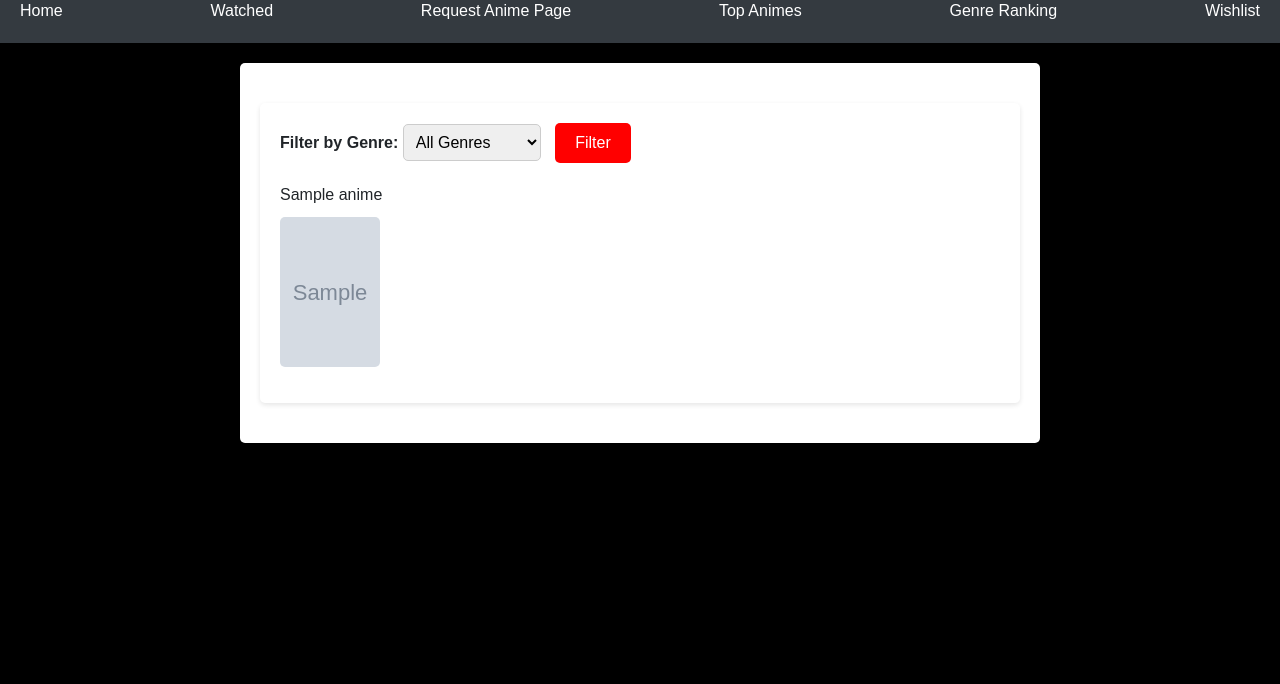
After one commit to aunnoman1/AnimeInsight, a Django app: template AnimeInsightApp/templates/AnimeInsightApp/Genre.html in a window 1280 px wide. The commit adds this page. Shown: the part 116-800 px from the top of the page. Run offline with Django 5.2, Linux system fonts and the light colour scheme; the template is opened without the code that fills it: most values are stand-ins (such as "Sample title", 1, 10 or a date in 2020); grey boxes marked "Sample" are stand-in pictures; some libraries are stand-ins or nearby versions.

Commit message:
ADDED GENRE RANKING

```diff
--- /dev/null
+++ b/AnimeInsightApp/static/S.css
@@ -0,0 +1,114 @@
+/* WL/css/style.css */
+
+.anime-container {
+    display: flex;
+    flex-wrap: wrap;
+    margin-bottom: 70px;
+    color: white; /* Set text color to white */
+  }
+
+
+  .hi h2 {
+    color: blue;
+    font-size: 24px; /* Adjust font size as needed */
+    margin-bottom: 10px; /* Adjust margin as needed */
+  }
+  .wishlist-item {
+    float: left;
+    width: 25%; /* Set width to 25% for four items in a row */
+    padding: 0 15px; /* Add spacing between items */
+    box-sizing: border-box;
+    margin-bottom: 50px;
+    text-align: center; /* Center align content */
+  }
+
+  .wishlist-item img {
+    width: 200px; /* Ensure images don't exceed their container width */
+
+    height: 220px;
+    border-radius: 10px; /* Add rounded corners */
+    box-shadow: 0 4px 8px rgba(0, 0, 0, 0.1); /* Add a subtle shadow */
+  }
+
+  .wishlist-item h3,
+  .wishlist-item p {
+    margin: 10px 0; /* Add spacing between text */
+  }
+
+  .wishlist-item button {
+    display: inline-block;
+    background-color:white; /* Green background color */
+    color: white; /* White text color */
+    padding: 10px 20px; /* Add padding */
+    border: none; /* Remove border */
+    border-radius: 5px; /* Add rounded corners */
+    cursor: pointer; /* Add cursor pointer */
+    transition: background-color 0.3s; /* Add smooth transition */
+  }
+
+  .wishlist-item button:hover {
+    background-color: red; /* Darker green on hover */
+  }
+
+
+
+
+  .anime-item {
+      width: 25%; /* Each item occupies 25% of the container width */
+      padding: 10px; /* Adjust as needed */
+      box-sizing: border-box; /* Include padding in width calculation */
+      color: azure;
+
+  }
+
+  .anime-item img {
+      width: 70%; /* Ensure images fill their container */
+      transition: transform 0.3s ease-in-out; /* Add smooth transition */
+  }
+
+  .anime-item img:hover {
+      transform: scale(1.2); /* Scale up the image on hover */
+      border: 3px red; /* Add border color and width */
+      border-radius: 6px; /* Add border radius for rounded corners */
+  }
+
+  body {
+      margin: 0;
+      background-color: black;
+      color:black; /* Set text color to white */
+  }
+
+
+
+
+  .anime-item button {
+    background-color: red; /* Set the background color to red */
+    color: white; /* Set the text color to white */
+    padding: 10px 20px; /* Add padding */
+    border: none; /* Remove border */
+    border-radius: 5px; /* Add rounded corners */
+    cursor: pointer; /* Add cursor pointer */
+    transition: background-color 0.3s; /* Add smooth transition */
+  }
+
+  .anime-item button:hover {
+    background-color: darkred; /* Darken the background color on hover */
+  }
+
+
+  .hi h2 {
+    color: blue;
+    font-size: 24px; /* Adjust font size as needed */
+    margin-bottom: 10px; /* Adjust margin as needed */
+  }
+
+
+  .wishlist-heading {
+    font-family: "Raleway", sans-serif;
+    font-weight: 600;
+    font-size: 32px;
+    color: #333; /* Choose your desired color */
+    text-align: center;
+    text-transform: uppercase;
+    margin-bottom: 20px;
+  }
--- /dev/null
+++ b/AnimeInsightApp/templates/AnimeInsightApp/Genre.html
@@ -0,0 +1,99 @@
+
+{% extends "AnimeInsightApp/layout.html" %}
+{% block body %}
+
+<!DOCTYPE html>
+<html lang="en">
+<head>
+    <meta charset="UTF-8">
+    <meta name="viewport" content="width=device-width, initial-scale=1.0">
+    <title>Anime Filter</title>
+    <style>
+        body {
+            font-family: Arial, sans-serif;
+            background-color: #f4f4f4;
+            margin: 0;
+            padding: 0;
+        }
+
+        .container {
+            max-width: 800px;
+            margin: 20px auto;
+            padding: 20px;
+            background-color: #fff;
+            border-radius: 5px;
+            box-shadow: 0 2px 5px rgba(0, 0, 0, 0.1);
+        }
+
+        form {
+            margin-bottom: 20px;
+        }
+
+        label {
+            font-weight: bold;
+        }
+
+        select {
+            padding: 8px;
+            border-radius: 5px;
+            border: 1px solid #ccc;
+            margin-right: 10px;
+        }
+
+        button {
+            padding: 8px 20px;
+            background-color: red;
+            color: #fff;
+            border: none;
+            border-radius: 5px;
+            cursor: pointer;
+        }
+
+        button:hover {
+            background-color: darkred;
+        }
+
+        ul {
+            list-style-type: none;
+            padding: 0;
+        }
+
+        li {
+            margin-bottom: 10px;
+        }
+
+        img {
+            border-radius: 5px;
+        }
+    </style>
+</head>
+<body>
+
+<div class="container">
+    <form method="post" action="{% url 'AnimeInsightApp:filter_by_genre' %}">
+        {% csrf_token %}
+        <label for="genre">Filter by Genre:</label>
+        <select name="genre" id="genre">
+            <option value="">All Genres</option>
+            {% for genre in genres %}
+                <option value="{{ genre }}">{{ genre }}</option>
+            {% endfor %}
+        </select>
+        <button type="submit">Filter</button>
+    </form>
+
+    {% if anime_list %}
+        <ul>
+            {% for anime in anime_list %}
+                <li>{{ anime.Name }}</li>
+                <li><img src="{{ anime.Image_URL }}" alt="{{ anime.name }}" width="100" height="150"></li>
+            {% endfor %}
+        </ul>
+    {% else %}
+        <p>No anime found.</p>
+    {% endif %}
+</div>
+
+</body>
+</html>
+{% endblock %}
--- a/AnimeInsightApp/templates/AnimeInsightApp/Home.html
+++ b/AnimeInsightApp/templates/AnimeInsightApp/Home.html
@@ -82,7 +82,7 @@
         <a class="nav-link" href="#watched">Watched</a>
         <a class="nav-link" href="#request">Request Anime Page</a>
         <a class="nav-link" href="{% url 'AnimeInsightApp:index' %}">Top Animes</a>
-        <a class="nav-link" href="#genre">Genre Ranking</a>
+        <a class="nav-link" href="{% url 'AnimeInsightApp:filter_by_genre' %}">Genre Ranking</a>
         <a class="nav-link" href="#watchlist">Watchlist</a>
     </nav>
     <div class="container-fluid recommendations">
--- a/AnimeInsightApp/urls.py
+++ b/AnimeInsightApp/urls.py
@@ -15,6 +15,7 @@ urlpatterns = [
     path('clear-history/', views.clear_history, name='clear_history'),
     path('complete_profile/', views.complete_profile, name='complete_profile'),
     path('history/', views.view_history, name='view_history'),
+    path('filter_by_genre/', views.filter_by_genre, name='filter_by_genre'),
     path('add-to-history/<int:anime_id>/', views.add_to_history, name='add_to_history'),
     path('logout/', views.logout_request, name='logout_request'),
 ] + static(settings.MEDIA_URL, document_root=settings.MEDIA_ROOT) \
```
Also changed, not shown: AnimeInsightApp/views.py (+24 -14 lines).
